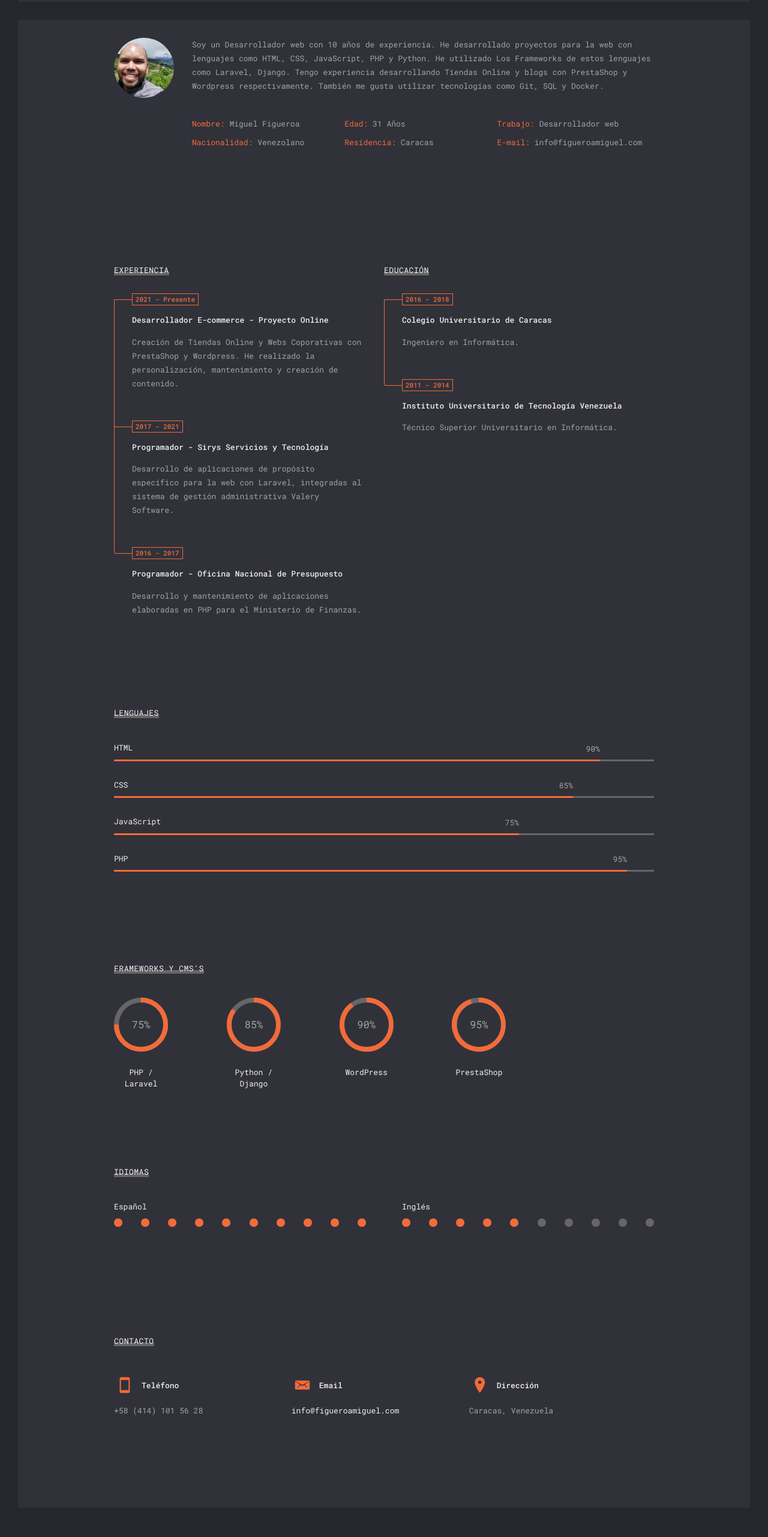
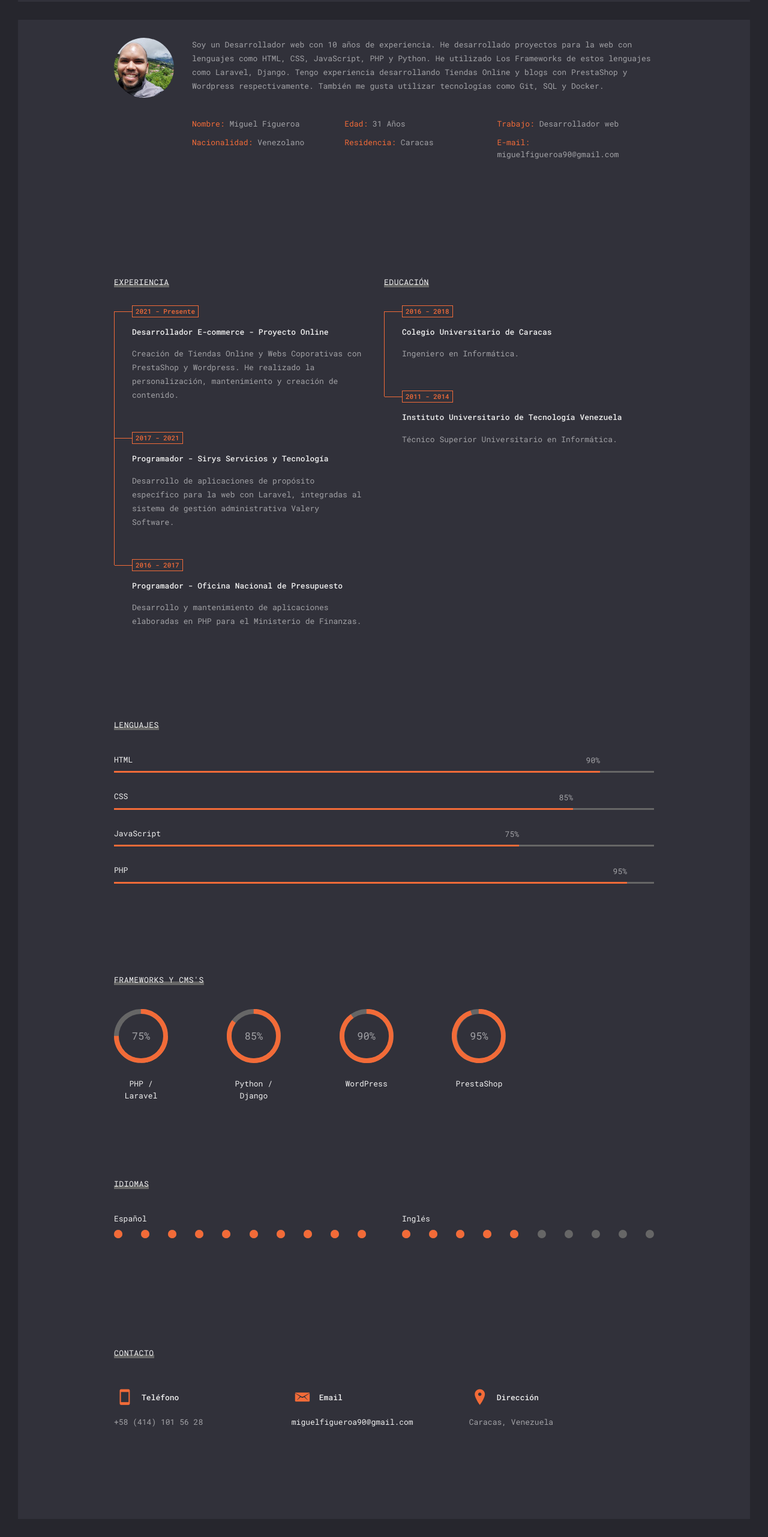
Before and after one commit to soymiguelfigueroa/soymiguelfigueroa, a plain HTML site: page index.html in a window 1280 px wide. Shown: the part 767-3329 px from the top of the page at 60% size. Drawn offline with Linux system fonts and the light colour scheme; files whose address does not match are found by name.

Commit message:
cambiando correo de contacto

```diff
--- a/index.html
+++ b/index.html
@@ -113,7 +113,7 @@
 								<li class="inline-block align-top w-[32%] mt-[12px] mb-0 mx-0"><strong class="font-normal text-extra-color">Trabajo:</strong> Desarrollador web</li>
 								<li class="inline-block align-top w-[32%] mt-[12px] mb-0 mx-0"><strong class="font-normal text-extra-color">Nacionalidad:</strong> Venezolano</li>
 								<li class="inline-block align-top w-[32%] mt-[12px] mb-0 mx-0"><strong class="font-normal text-extra-color">Residencia: </strong> Caracas</li>
-								<li class="inline-block align-top w-[32%] mt-[12px] mb-0 mx-0"><strong class="font-normal text-extra-color">E-mail:</strong> info@figueroamiguel.com</li>
+								<li class="inline-block align-top w-[32%] mt-[12px] mb-0 mx-0"><strong class="font-normal text-extra-color">E-mail:</strong> miguelfigueroa90@gmail.com</li>
 							</ul>
 						</div>
 					</div>
@@ -320,7 +320,7 @@
 							<div class="icon float-left w-[36px] text-center text-[30px] text-extra-color"><span class="ion ion-email block"></span></div>
 							<div class="name font-medium text-[13px] text-[#141414] mt-[6px] mr-0 mb-0 ml-[46px]">Email</div>
 							<p class="!mt-[20px] !mb-0">
-								<a href="mailto:info@figueroamiguel.com">info@figueroamiguel.com</a>
+								<a href="mailto:miguelfigueroa90@gmail.com">miguelfigueroa90@gmail.com</a>
 							</p>
 						</div>
 						<div class="service-item inline-block align-top w-[28%] mt-[50px] mr-[4%] mb-0 ml-0 text-left">
```
